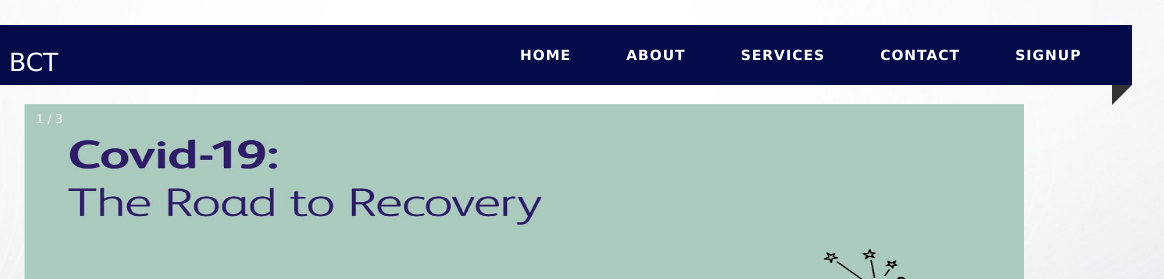
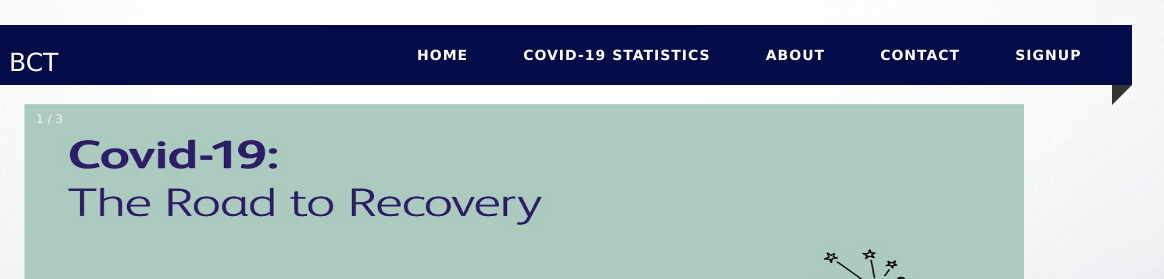
Before and after one commit to Rmittal21/WT-Project-BCT, a plain HTML site: page wt/index.html in a window 1280 px wide. Shown: the top 279 px of the page, 116-1280 px from the left. Drawn offline with Linux system fonts and the light colour scheme.

Commit message:
Hi Roopal. Please Update the index.html
Covid Stats.html is to be included

```diff
--- a/wt/index.html
+++ b/wt/index.html
@@ -15,8 +15,8 @@
    margin: 0px 5px 10px 0px;"> BCT   </div>
   <ul class="menu-area">
   <li><a href="#">Home</a></li>
+  <li><a href="Covid Stats.html">Covid-19 Statistics</a></li>
   <li><a href="#">About</a></li>
-  <li><a href="#">Services</a></li>
   <li><a href="#">Contact</a></li>
   <li><a href="login.html">SignUp</a></li>
   </ul>
```
